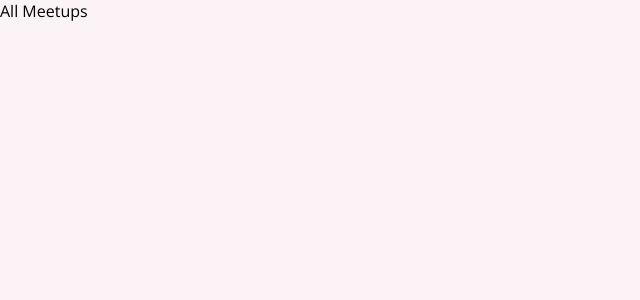
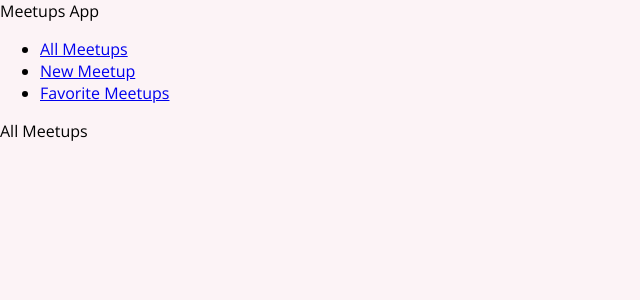
Before and after one commit to Hano1388/react-meetups-app, a React (Create React App) app: page / in a window 1280 px wide. Shown: the top 300 px of the page, without its empty margins (0-640 px from the left). Built offline with nearby package versions, Linux system fonts and the light colour scheme.

Commit message:
setup navigation

```diff
--- a/src/App.js
+++ b/src/App.js
@@ -2,10 +2,12 @@
 import AllMeetups from './pages/AllMeetups';
 import NewMeetup from './pages/NewMeetup';
 import Favorites from './pages/Favorites';
+import MainNavigation from './components/Layout/MainNavigation';
 
 function App() {
   return (
     <div>
+      <MainNavigation />
       <Switch>
         <Route path="/" exact>
           <AllMeetups />
--- /dev/null
+++ b/src/components/Layout/MainNavigation.js
@@ -0,0 +1,24 @@
+import { Link } from 'react-router-dom';
+
+const MainNavigation = () => {
+  return (
+    <header>
+      <div>Meetups App</div>
+      <nav>
+        <ul>
+          <li>
+            <Link to="/">All Meetups</Link>
+          </li>
+          <li>
+            <Link to="/new">New Meetup</Link>
+          </li>
+          <li>
+            <Link to="/favorites">Favorite Meetups</Link>
+          </li>
+        </ul>
+      </nav>
+    </header>
+  );
+};
+
+export default MainNavigation;
```
